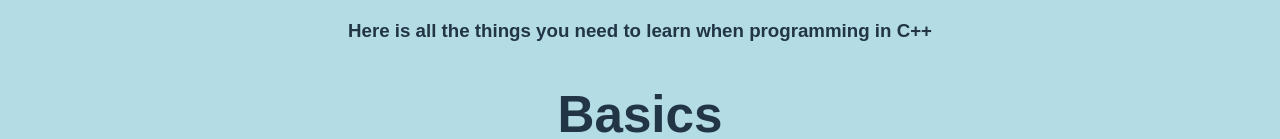
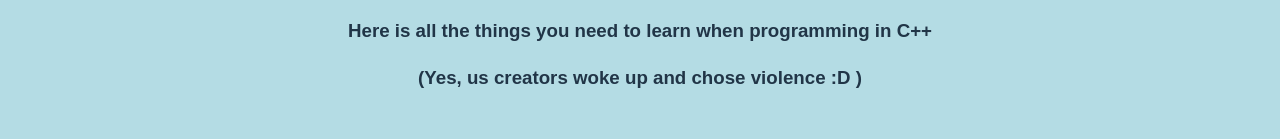
Before and after one commit to sanilac6459/react-final-project, a React (Vite) app: page / in a window 1280 px wide. Shown: the part 540-679 px from the top of the page. Built offline with nearby package versions, Linux system fonts and the light colour scheme.

Commit message:
added a very nice message after nerd gif

```diff
--- a/src/App.jsx
+++ b/src/App.jsx
@@ -41,6 +41,7 @@ function App() {
               <h3 class="sub-heading">
                   Here is all the things you need to learn when programming in C++
               </h3>
+              <h3>(Yes, us creators woke up and chose violence :D )</h3>
           </div>
       </div>
 
```
